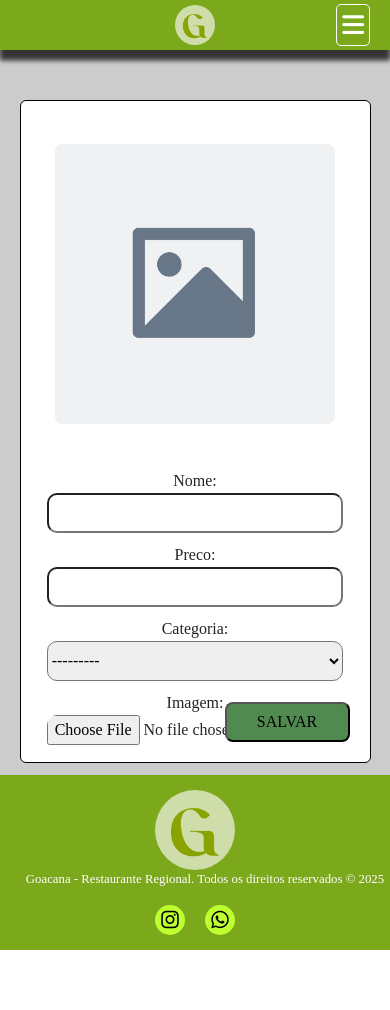
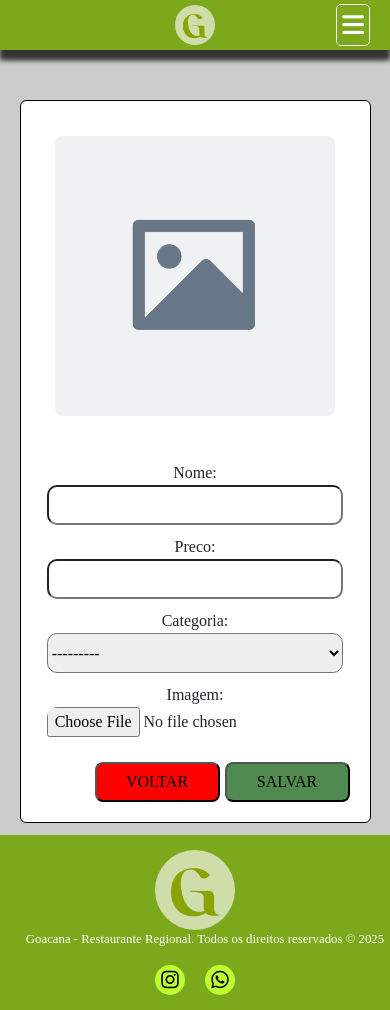
Before and after one commit to EmanuelFelixX/Goacana, a Django app: page /add_prato/ in a window 390 px wide. Before the commit the page ends 950 px from the top, so only its background shows below. Run offline with Django 5.2, Linux system fonts and the light colour scheme; data comes from the database, SQL or seed files in the repository; some libraries are stand-ins or nearby versions; some web fonts are replaced.

Commit message:
Algumas alterações nos visuais

```diff
--- a/core/static/CSS/add_prato.css
+++ b/core/static/CSS/add_prato.css
@@ -152,6 +152,16 @@
         border-radius: 8px;
         background-color: rgb(81, 138, 81);
     }
+
+    #wownicegraphics {
+        position: absolute;
+        width: 125px;
+        height: 40px;
+        bottom: 20px;
+        right: 150px;
+        border-radius: 8px;
+        background-color: red;
+    }
 }
 
 @media (max-width: 768px) {
@@ -169,5 +179,9 @@
                 width: 85% !important;
             }
         }
+
+        .data-side {
+            padding-bottom: 75px;
+        }
     }
 }
--- a/core/static/CSS/admins.css
+++ b/core/static/CSS/admins.css
@@ -105,3 +105,9 @@
         }
     }
 }
+
+@media screen and (max-width: 400px){
+    .container2 {
+        transform: scale(0.8) !important;
+    }
+}
--- a/core/templates/newprato.html
+++ b/core/templates/newprato.html
@@ -28,6 +28,9 @@
                 </div>
                 <input type="submit" value="SALVAR" id="save">
             </form>
+            <a href="{% url 'editordecadarpio' %}">
+                <button id="wownicegraphics">VOLTAR</button>
+            </a>
         </div>
         <div class="acomp-seq" id="menes">
             <h3>ACOMPANHAMENTOS</h3>
```
Also changed, not shown: core/static/CSS/index.css (+15 -6 lines).
